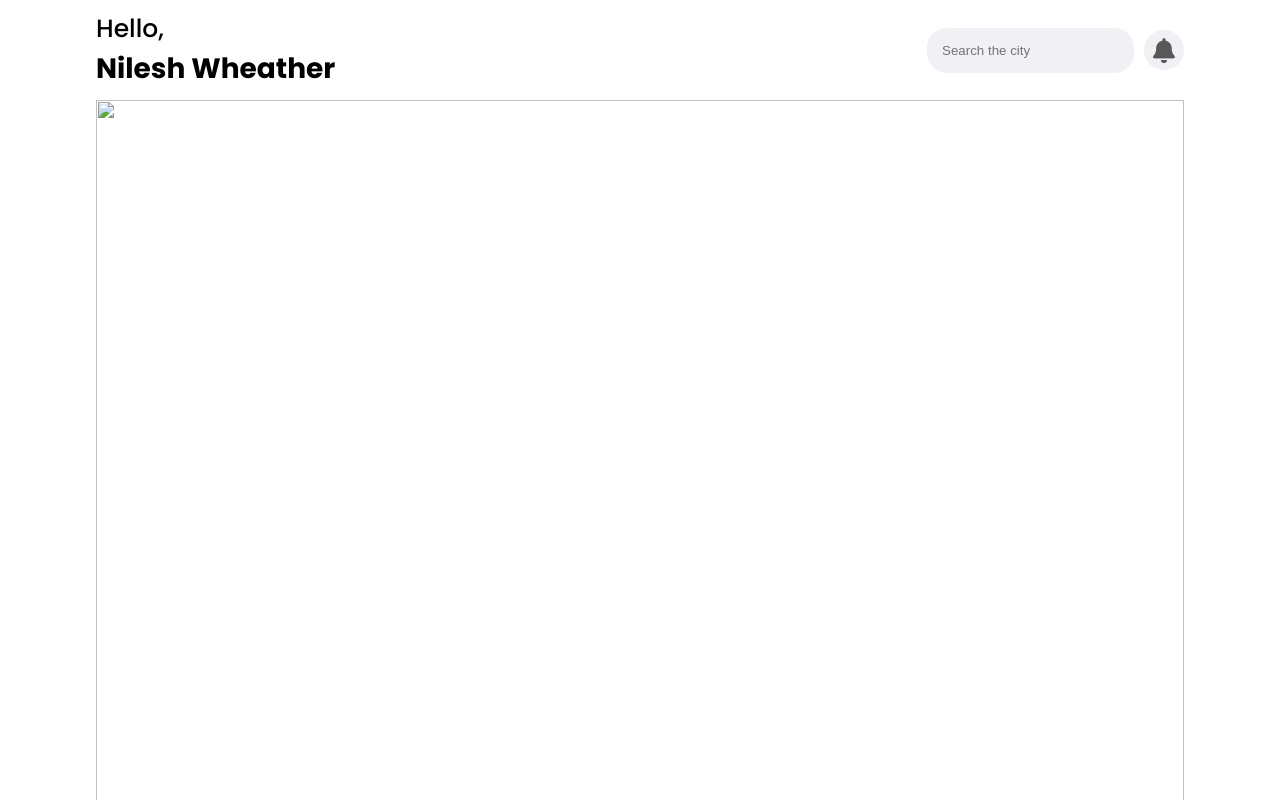
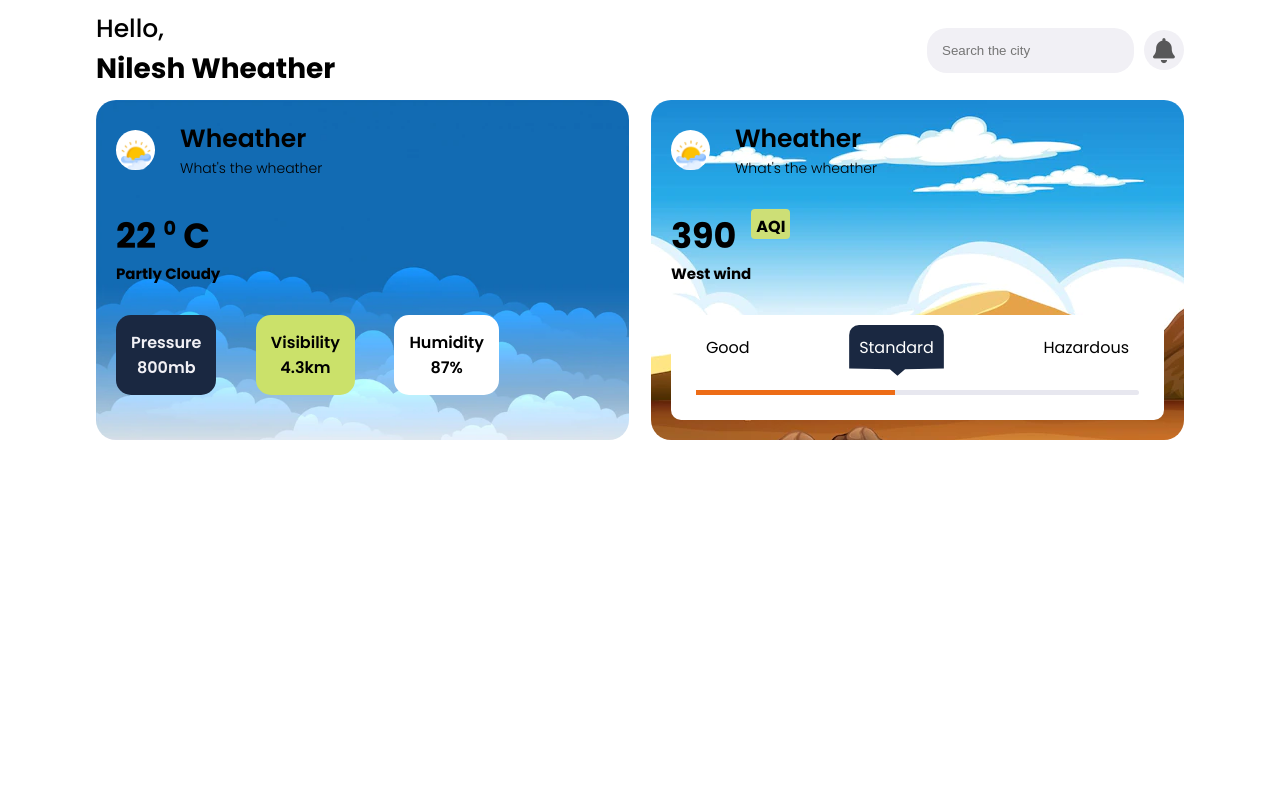
Before and after one commit to nileshp2906/Wheather-api-app, a plain HTML site: page index.html in a window 1280 px wide. Shown: the top 800 px of the page. Drawn offline with Linux system fonts and the light colour scheme.

Commit message:
styling added for wheather

```diff
--- a/assets/css/style.css
+++ b/assets/css/style.css
@@ -209,6 +209,170 @@ h1 {
 /* ==========================================================================
   2. Wheather info start here
 ========================================================================== */
+.wheather-info .wrapper {
+  display: flex;
+  gap: 2%;
+}
+
+.display-title {
+  display: flex;
+  gap: 5%;
+  align-items: center;
+}
+
+.title-figure {
+  background-color: #fff;
+  border-radius: 50%;
+}
+
+.title-figure img{
+  object-fit: cover;
+  max-width: 30px;
+  max-height: 30px ;
+  margin: 10px auto 0;
+}
+
+.temprature {
+  display: flex;
+  margin: 30px 0;
+}
+
+.temp-status {
+  display: block;
+  font-size: 15px;
+}
+
+
+.temp-celcius {
+  font-size: 35px;
+  font-weight: 700;
+}
+
+.wheather-properties {
+  display: flex;
+  gap: 8%;
+}
+
+.property-list {
+  padding: 15px;
+  border-radius: 15px;
+  text-align: center;
+  color: #f1f0f5;
+  background-color: #1a2841;
+  font-weight: 600;
+}
+
+.visibility {
+  background-color: #cbe16a;
+  color: #000;
+}
+
+.humidity {
+  background-color: #fff;
+  color: #000;
+}
+
+.property-list span {
+  display: block;
+}
+
+.display-title figure {
+  flex-basis: 8%;
+  height: 100%;
+}
+
+.main-txt {
+  display: block;
+  font-size: 25px;
+  font-weight: 600;
+}
+
+.small-txt {
+  display: block;
+  font-size: 14px;
+  font-weight: 300;
+}
+
+.wheather-display {
+  background: url("../img/coludy.jpg") no-repeat ;
+  background-size: cover;
+  flex-basis: 50%;
+  overflow: hidden;
+  padding: 20px;
+  border-radius: 20px;
+}
+
+.air-quality-section {
+  background: url("../img/desertjpg.jpg");
+  flex-basis: 50%;
+  padding: 20px;
+  overflow: hidden;
+  border-radius: 20px;
+}
+
+.fresh-air {
+  display: flex;
+  margin: 30px 0;
+}
+
+
+
+.wind-direction {
+  display: block;
+  font-size: 15px;
+}
+
+.aqi-unit {
+  max-height: 30px;
+  height: 100%;
+  padding: 5px;
+  border-radius: 4px;
+  font-weight: 700;
+  background-color: #cddf76;
+}
+
+
+.air-quality {
+  font-size: 35px;
+  font-weight: 700;
+}
+
+
+.air-range {
+  display: flex;
+  justify-content: space-between;
+}
+
+.air-status {
+  background-color: #fff;
+  padding: 10px 25px 25px;
+  border-radius: 10px;
+}
+
+.range {
+  display: block;
+  background-color:#e7e7ef;
+  height: 5px;
+  border-radius: 30px;
+}
+
+.actual-range {
+  display: block;
+  background-color: #ed6c16;
+  height: 5px;
+  width: 45%;
+}
+
+.range-list {
+  padding: 10px 10px 30px;
+  border-radius: 10px;
+}
+
+.standard {
+  clip-path: polygon(0 0, 70% 0%, 100% 0, 100% 67%, 59% 68%, 51% 78%, 43% 68%, 0 67%);
+  background-color: #1a2841;
+  color: #fff;
+}
 
 /* ==========================================================================
   2. Wheather info end here
--- a/index.html
+++ b/index.html
@@ -56,21 +56,17 @@
         <div class="wrapper">
           <div class="wheather-display">
             <div class="display-title">
-              <figure>
-                <img src="" alt="" width="30" height="30">
+              <figure class="title-figure">
+                <img src="./assets/img/sun.png" alt="sun image" width="30" height="30">
               </figure>
               <span class="main-txt">Wheather<span class="small-txt">What's the wheather</span></span>
             </div>
             <div class="temprature">
               <span class="temp-celcius">22
-                <span class="degree">0</span>
+                <sup class="degree">0</sup>
                 C
                 <span class="temp-status">Partly Cloudy</span>
               </span>
-              <div class="temp-unit">
-                <a href="#FIXME" title="Celcius" class="celcius">C</a>
-                <a href="#FIXME" title="Kelvin" class="kelvin">K</a>
-              </div>
             </div>
             <ul class="wheather-properties">
               <li class="property-list pressure">
@@ -89,8 +85,8 @@
           </div>
           <div class="air-quality-section">
             <div class="display-title">
-              <figure>
-                <img src="" alt="" width="30" height="30">
+              <figure class="title-figure">
+                <img src="./assets/img/sun.png" alt="" width="30" height="30">
               </figure>
               <span class="main-txt">Wheather<span class="small-txt">What's the wheather</span></span>
             </div>
@@ -102,9 +98,9 @@
             </div>
             <div class="air-status">
               <ul class="air-range">
-                <li class="range-list">Good</li>
-                <li class="range-list">Standard</li>
-                <li class="range-list">Hazardous</li>
+                <li class="range-list good">Good</li>
+                <li class="range-list standard">Standard</li>
+                <li class="range-list hazardous">Hazardous</li>
               </ul>
               <span class="range">
                 <span class="actual-range"></span>
```
Also changed, not shown: assets/img/sun.png (added).
